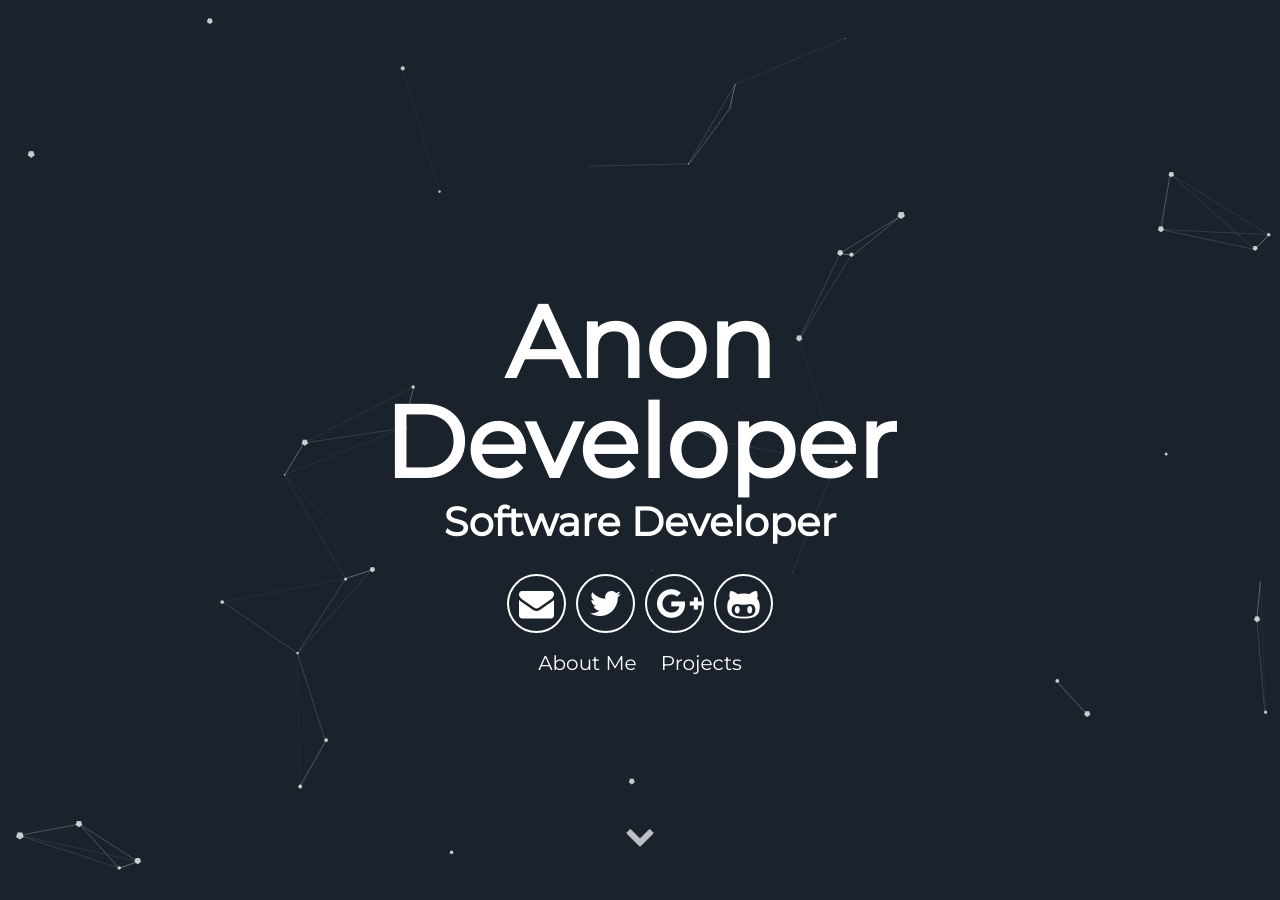
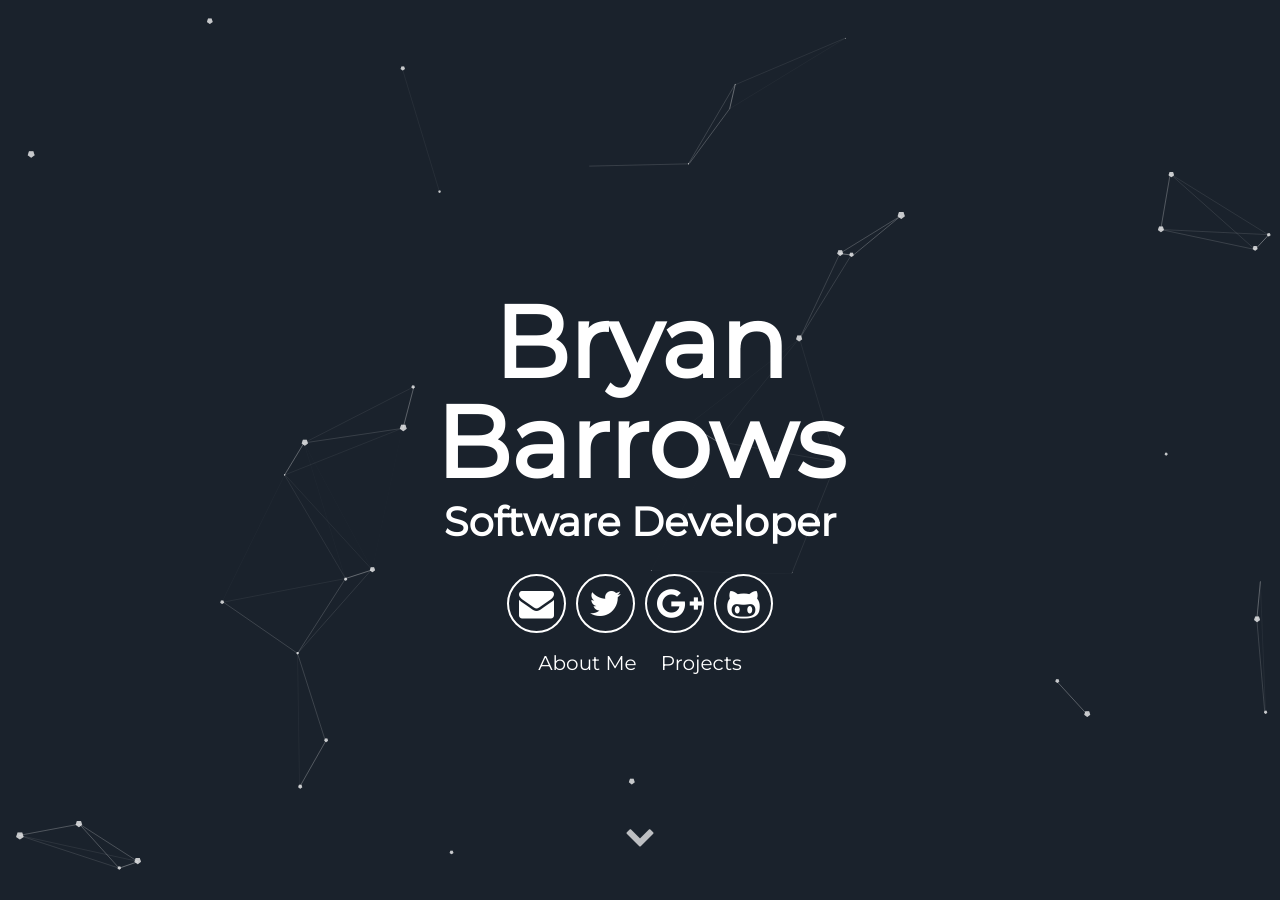
Before and after one commit to bbarrows89/bbarrows89.github.io, a Jekyll site: the page built from index.html, in a window 1280 px wide and 900 px high. Built offline with Jekyll 4.4.1, drawn with Linux system fonts in a browser that asks for light colours; some of the changed text lies outside the part shown.

Commit message:
changing config and site settings

```diff
--- a/_config.yml
+++ b/_config.yml
@@ -1,16 +1,16 @@
 # Site settings
 title: A blog about lorem ipsum dolor sit amet
 description: A blog about lorem ipsum dolor sit amet
-# baseurl: "/particle" # the subpath of your site, e.g. /blog
-# url: "localhost:3000" # the base hostname & protocol for your site e.g. http://willianjusten.com.br
+baseurl: "/" # the subpath for the site, e.g. /blog
+url: "http://bryanbarrows.me"
 
 # User settings
-username: Anon Developer
+username: Bryan Barrows
 user_description: Bicycle rights irony actually neutra typewriter lyft. Man bun taxidermy put a bird on it, umami yr ramps pop-up ugh bushwick chia lo-fi. Occupy bitters pour-over snackwave you probably haven't heard of them small batch. Cornhole mustache man bun letterpress echo park VHS.
 user_title: Software Developer
-email: anon@anon.com
-twitter_username: lorem_ipsum
-github_username:  lorem_ipsum
+email: bryanbarrows@live.com
+twitter_username: bryanbarrows
+github_username:  bbarrows89
 gplus_username:  lorem_ipsum
 
 # Google-analytics
```
